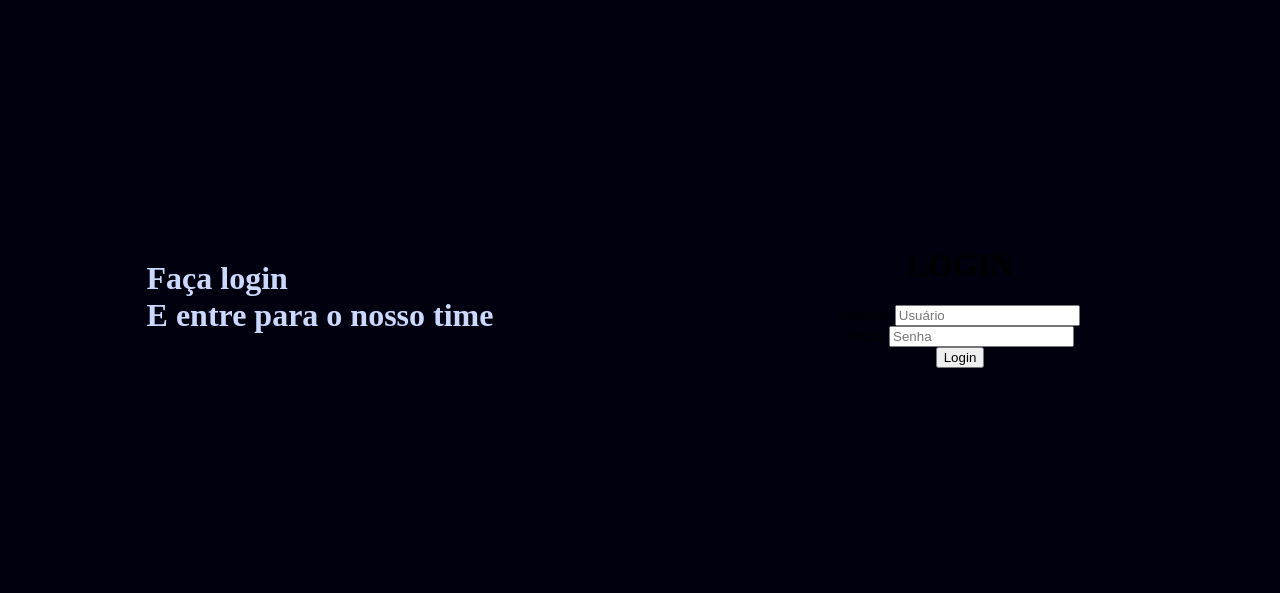
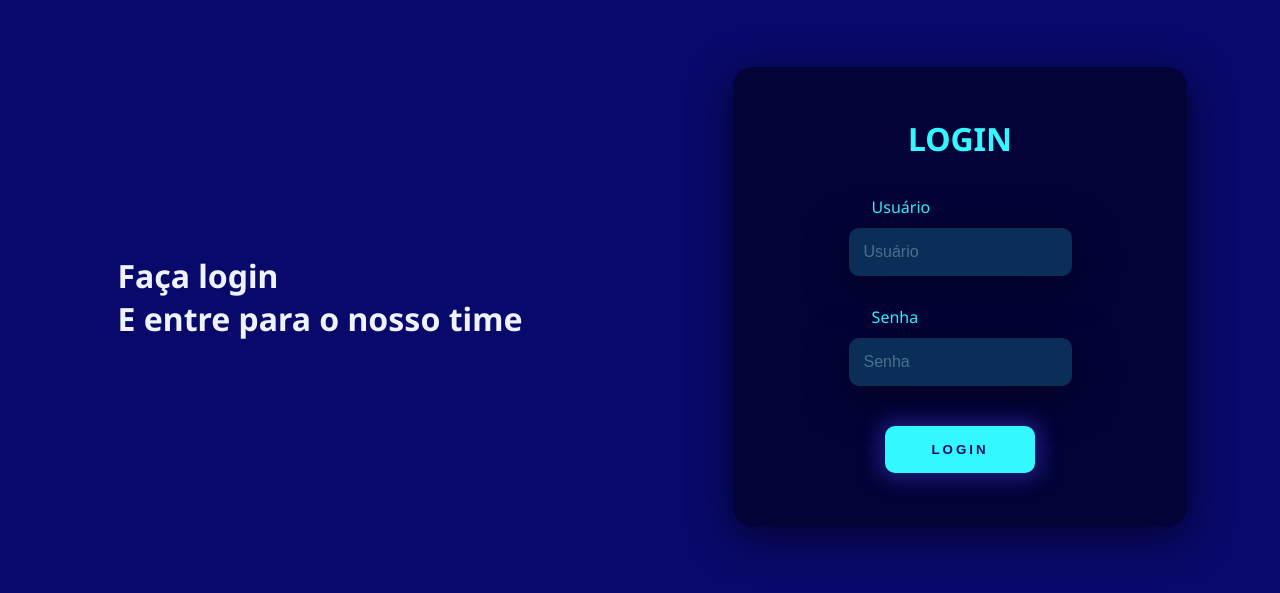
Before and after one commit to MrMiniDrag/paginadelogin, a plain HTML site: page index.html in a window 1280 px wide. Shown: the part 103-696 px from the top of the page. Drawn offline with Linux system fonts and the light colour scheme.

Commit message:
Progresso com relação ao estilo e tela de login

```diff
--- a/Style/style.css
+++ b/Style/style.css
@@ -1,11 +1,14 @@
+@import url('https://fonts.googleapis.com/css2?family=Noto+Sans:ital,wght@0,100..900;1,100..900&display=swap');
+
 body {
     margin: 0;
+    font-family: 'Noto Sans', sans-serif;
 }
 
 .main-login {
     width: 100vw;
     height: 100vh;
-    background: #00000f;
+    background: #09096b;
     display: flex;
     justify-content: center;
     align-items: center;
@@ -21,7 +24,7 @@ body {
 }
 
 .left-login > h1 {
-    color: #ccd9ff;
+    color: #eff3ff;
 }
 
 .right-login {
@@ -34,9 +37,72 @@ body {
 
 .card-login {
     width: 60%;
+    height: 50%;
     display: flex;
     justify-content: center;
     align-items: center;
     flex-direction: column;
     padding: 30px 35px;
+    background: #030338;
+    border-radius: 20px;
+    box-shadow: 0px 10px 40px #010116a8;
 }
+
+.card-login > h1 {
+    color: #34f8ff;
+    font-weight: 8000;
+    margin: 100;
+}
+
+.textfield {
+    width: 100%;
+    display: flex;
+    flex-direction: column;
+    align-items: center;
+    justify-content: center;
+    margin: 15px 0px;
+}
+
+.textfield > label {
+    color: #34f8ff;
+    margin-right: 100px;
+    width: 20%;
+}
+
+.textfield > input {
+    width: 223px;
+    border: none;
+    border-radius: 10px;
+    padding: 15px;
+    background: #0a2e57;
+    color: #34f8ff;
+    font-size: 12pt;
+    box-shadow: 0px 10px 40px #010116a8;
+    outline: none;
+    box-sizing: border-box;
+}
+
+.textfield > label {
+    color: #34f8ff;
+    margin-bottom: 10px;
+}
+
+.textfield > input::placeholder {
+    color: #befdff54;
+}
+
+.btn-login {
+    width: 39%;
+    padding: 16px 0px;
+    margin: 25px;
+    border: none;
+    border-radius: 10px;
+    outline: none;
+    text-transform: uppercase;
+    font-weight: 800;
+    letter-spacing: 3px;
+    color: #09096b;
+    background: #34f8ff;
+    cursor: pointer;
+    box-shadow: 0px 0px 20px 6px #4444e967;
+}
```
